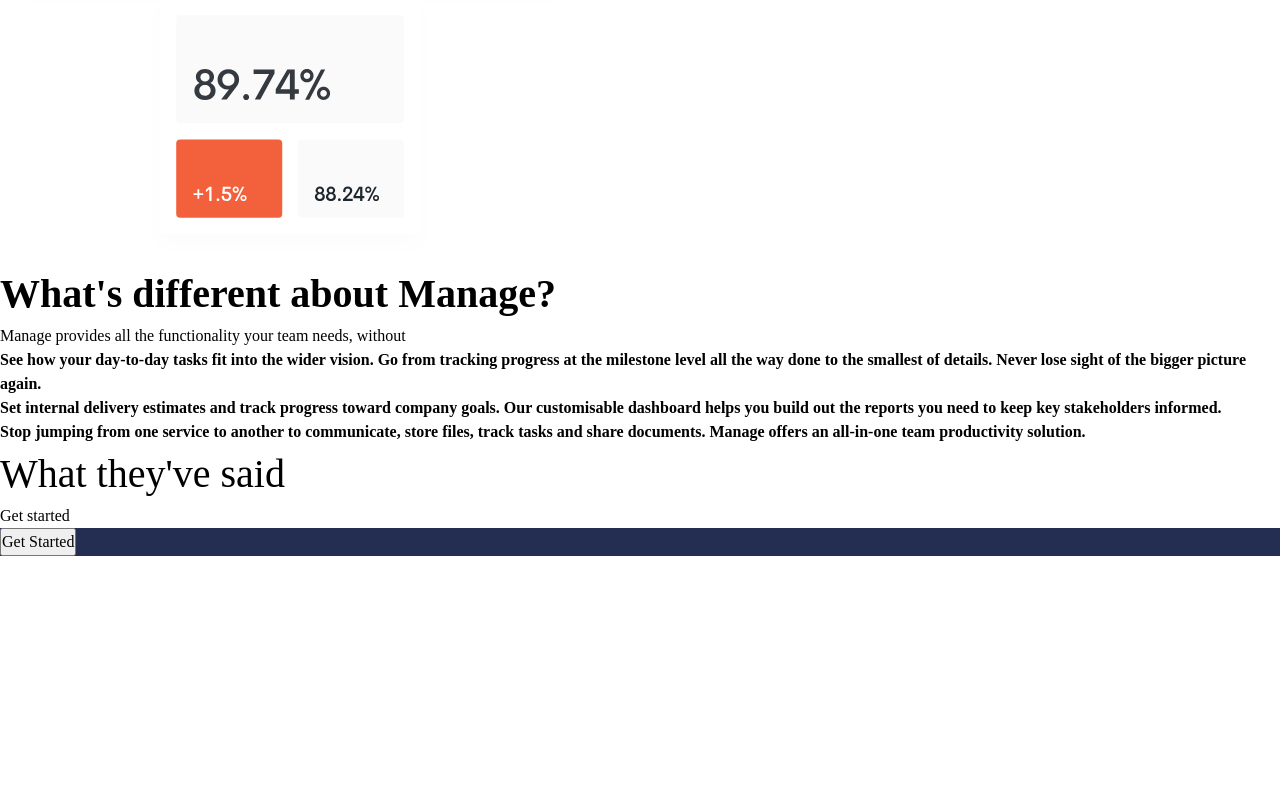
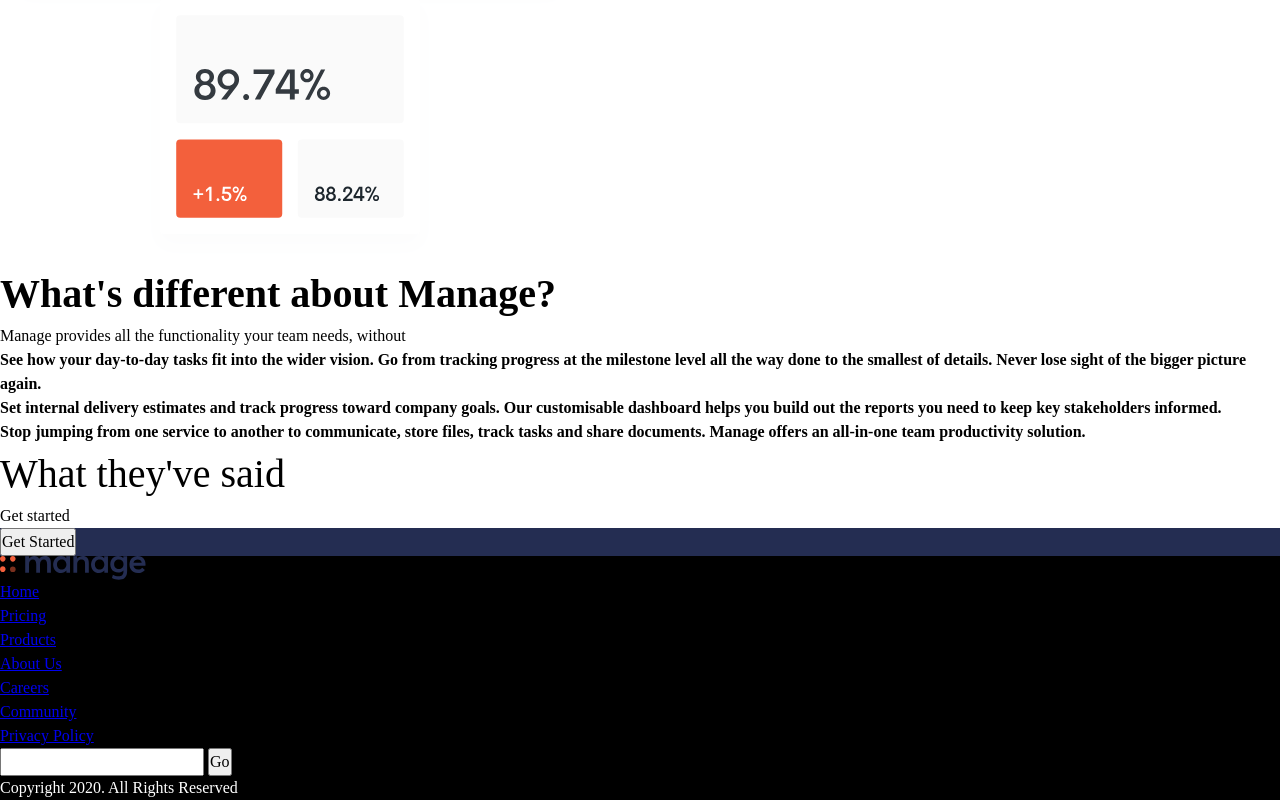
Before and after one commit to garold664/landing-page-1, a website built with Vite: page index.html in a window 1280 px wide. Shown: the part 569-1369 px from the top of the page. Before the commit the page ends 1125 px from the top, so only its background shows below. Built offline with nearby package versions, Linux system fonts and the light colour scheme.

Commit message:
finished with html

```diff
--- a/index.html
+++ b/index.html
@@ -18,7 +18,7 @@
     <header class="primary-header">
       <div class="container">
         <a href="#"><img src="images/logo.svg" alt="Manage" /></a>
-        <nav class="primary-navigation">
+        <nav aria-label="Primary" class="primary-navigation">
           <ul class="nav-list" role="list">
             <li><a href="#" class="nav-link">Pricing</a></li>
             <li><a href="#" class="nav-link">Product</a></li>
@@ -117,6 +117,42 @@
         </div>
       </section>
     </main>
+    <footer class="bg-neutral-900 text-neutral-100">
+      <div class="container">
+        <div class="even-columns">
+          <div>
+            <a href="#"><img src="images/logo.svg" alt="Manage" /></a>
+            <ul role="list" aria-label="social links">
+              <li><a aria-label="facebook" href="#"></a></li>
+              <li><a aria-label="youtube" href="#"></a></li>
+              <li><a aria-label="twitter" href="#"></a></li>
+              <li><a aria-label="pinterest" href="#"></a></li>
+              <li><a aria-label="instagram" href="#"></a></li>
+            </ul>
+          </div>
+          <div>
+            <nav class="footer-nav">
+              <ul aria-label="Footer" role="list">
+                <li><a href="#">Home</a></li>
+                <li><a href="#">Pricing</a></li>
+                <li><a href="#">Products</a></li>
+                <li><a href="#">About Us</a></li>
+                <li><a href="#">Careers</a></li>
+                <li><a href="#">Community</a></li>
+                <li><a href="#">Privacy Policy</a></li>
+              </ul>
+            </nav>
+          </div>
+          <div>
+            <form action="">
+              <input type="email" />
+              <button class="button">Go</button>
+            </form>
+            <p>Copyright 2020. All Rights Reserved</p>
+          </div>
+        </div>
+      </div>
+    </footer>
     <script type="module" src="/main.js"></script>
   </body>
 </html>
```
